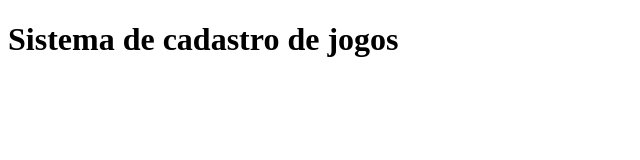
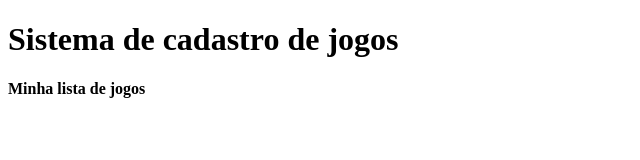
Before and after one commit to leticiaschmitt/sistema-de-cadastro, a plain HTML site: page index.html in a window 1280 px wide. Shown: the whole page, without its empty margins (0-640 px from the left). Drawn offline with Linux system fonts and the light colour scheme.

Commit message:
adicionando texto minha lista de jogos

```diff
--- a/index.html
+++ b/index.html
@@ -8,6 +8,7 @@
 </head>
 <body>
     <h1>Sistema de cadastro de jogos</h1>
+    <b>Minha lista de jogos</b>
     <script src="app.js"></script>
 </body>
 </html>
```
